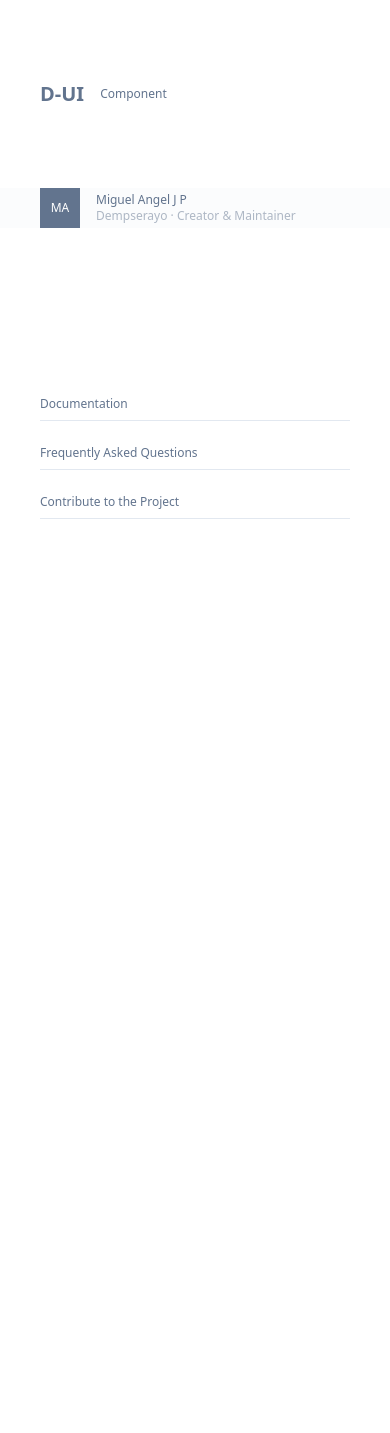
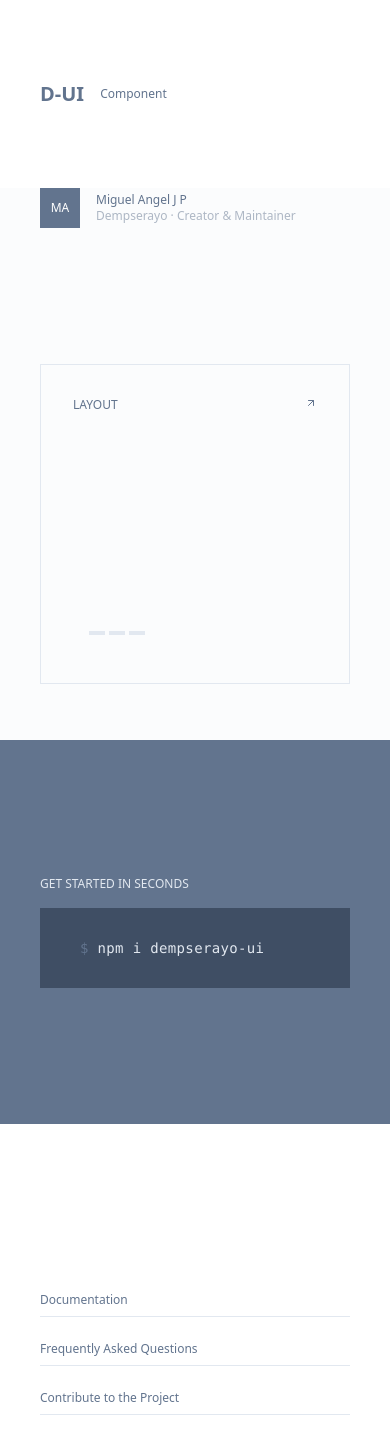
Before and after one commit to Dempserayo/DempserayoWEB, a Next.js app: page / in a window 390 px wide. Shown: the top 1433 px of the page. Before the commit the page ends 844 px from the top, so only its background shows below. Built offline with nearby package versions, Linux system fonts and the light colour scheme.

Commit message:
Responsive

```diff
--- a/app/components/common/banner/index.tsx
+++ b/app/components/common/banner/index.tsx
@@ -108,7 +108,7 @@ export default function Banner() {
 
       </section>
 
-      <section className="w-full flex justify-center items-center py-0 sm:py-40 px-10    text-slate-500 font-thin text-xs sm:border-b border-slate-200">
+      <section className="w-full flex justify-center items-center mb-20 sm:mb-0 sm:py-40 px-10    text-slate-500 font-thin text-xs sm:border-b border-slate-200">
         <div className="w-full max-w-7xl flex items-center justify-between">
 
           {/* Profile */}
--- a/app/components/common/viewComponents/index.tsx
+++ b/app/components/common/viewComponents/index.tsx
@@ -1,12 +1,12 @@
 import Link from "next/link";
-import { FiArrowUpRight, FiPlus } from "react-icons/fi";
+import { FiArrowUpRight } from "react-icons/fi";
 
 export default function ViewComponents() {
     return(
       <>
-      <section className="w-full h-auto hidden sm:flex flex-col justify-center items-center gap-2 p-20">
+      <section className="w-full h-auto flex flex-col justify-center items-center gap-2 p-10 sm:p-20">
             {/* Basico 1 */}
-            <section className="w-full max-w-7xl h-auto font-thin text-xs text-slate-500  flex flex-row gap-2">
+            <section className="w-full max-w-7xl h-auto font-thin text-xs text-slate-500  flex flex-col sm:flex-row gap-2">
                 <>
                     <section className="w-full h-auto flex flex-row gap-2">
                         <Link href='/view/component' className="group w-full h-80 flex flex-col bg-transparent border border-slate-200 p-8 cursor-pointer hover:bg-rose-200/50 hover:border-rose-500 hover:text-rose-500 transition-all duration-500">
@@ -26,7 +26,7 @@ export default function ViewComponents() {
                     </section>
                 </>
                 <>
-                    <section className="w-full h-auto flex flex-row gap-2">
+                    <section className="w-full h-auto hidden sm:flex flex-row gap-2">
                     <Link href='/view/component' className="group w-full h-80 flex flex-col bg-transparent border border-slate-200 p-8 cursor-pointer hover:bg-rose-200/50 hover:border-rose-500 hover:text-rose-500 transition-all duration-500">
                             <span className="w-full flex flex-row justify-between">
                                 <p className="uppercase">Footer</p>
@@ -45,7 +45,7 @@ export default function ViewComponents() {
             </section>
 
             {/* Bascio 2  */}
-            <section className="w-full max-w-7xl h-auto font-thin text-xs text-slate-500  flex flex-row gap-2">
+            <section className="w-full max-w-7xl h-auto font-thin text-xs text-slate-500  hidden sm:flex flex-row gap-2">
                 <>
                     <section className="w-full h-auto flex flex-row gap-2">
                     <Link href='/view/component' className="group w-full h-80 flex flex-col bg-transparent border border-slate-200 p-8 cursor-pointer hover:bg-rose-200/50 hover:border-rose-500 hover:text-rose-500 transition-all duration-500">
--- a/app/components/common/viewDownload/index.tsx
+++ b/app/components/common/viewDownload/index.tsx
@@ -4,8 +4,8 @@ import { FiCopy } from "react-icons/fi";
 
 export default function ViewDownload() {
     return(
-        <section className="w-full h-96 bg-slate-500 hidden sm:flex flex-col justify-center items-center overflow-hidden gap-20" id="Download">
-            <section className="w-full max-w-7xl flex flex-col gap-4 p-20">
+        <section className="w-full h-96 bg-slate-500 flex flex-col justify-center items-center overflow-hidden gap-20" id="Download">
+            <section className="w-full max-w-7xl flex flex-col gap-4 p-10 sm:p-20">
                 <p className="text-slate-200 text-xs uppercase font-thin">
                     Get started in seconds
                 </p>
@@ -20,7 +20,7 @@ export default function ViewDownload() {
 
                     <button
                         onClick={() => { navigator.clipboard.writeText("npm i dempserayo-ui");}}
-                        className="bg-slate-800/50 text-slate-500 border border-slate-500 hover:border-rose-500 hover:bg-rose-200/50 hover:text-rose-500  w-20 h-20 flex justify-center items-center transition-all duration-500 group cursor-pointer"
+                        className="bg-slate-800/50 text-slate-500 border border-slate-500 hover:border-rose-500 hover:bg-rose-200/50 hover:text-rose-500  w-20 h-20 hidden sm:flex justify-center items-center transition-all duration-500 group cursor-pointer"
                         title="Copy to clipboard"
                     >
                         <FiCopy />
```
